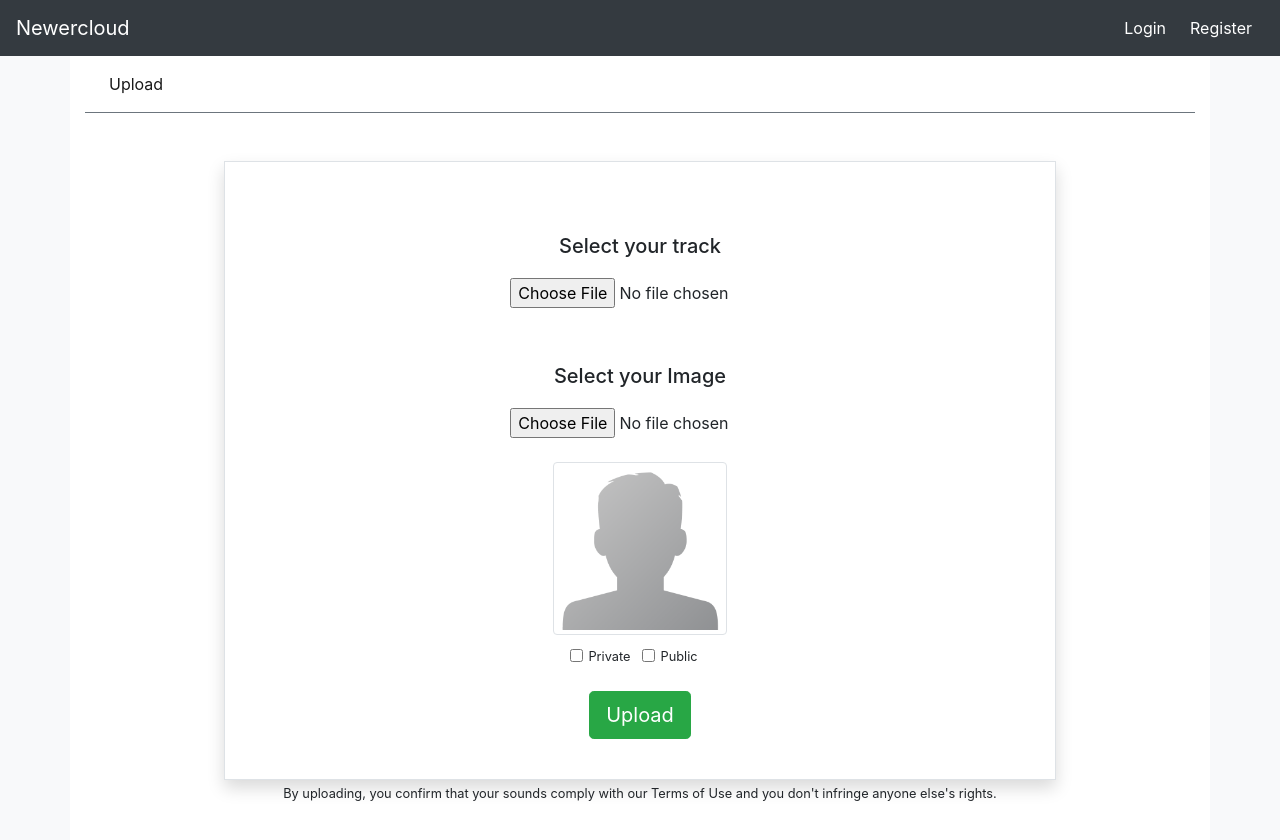
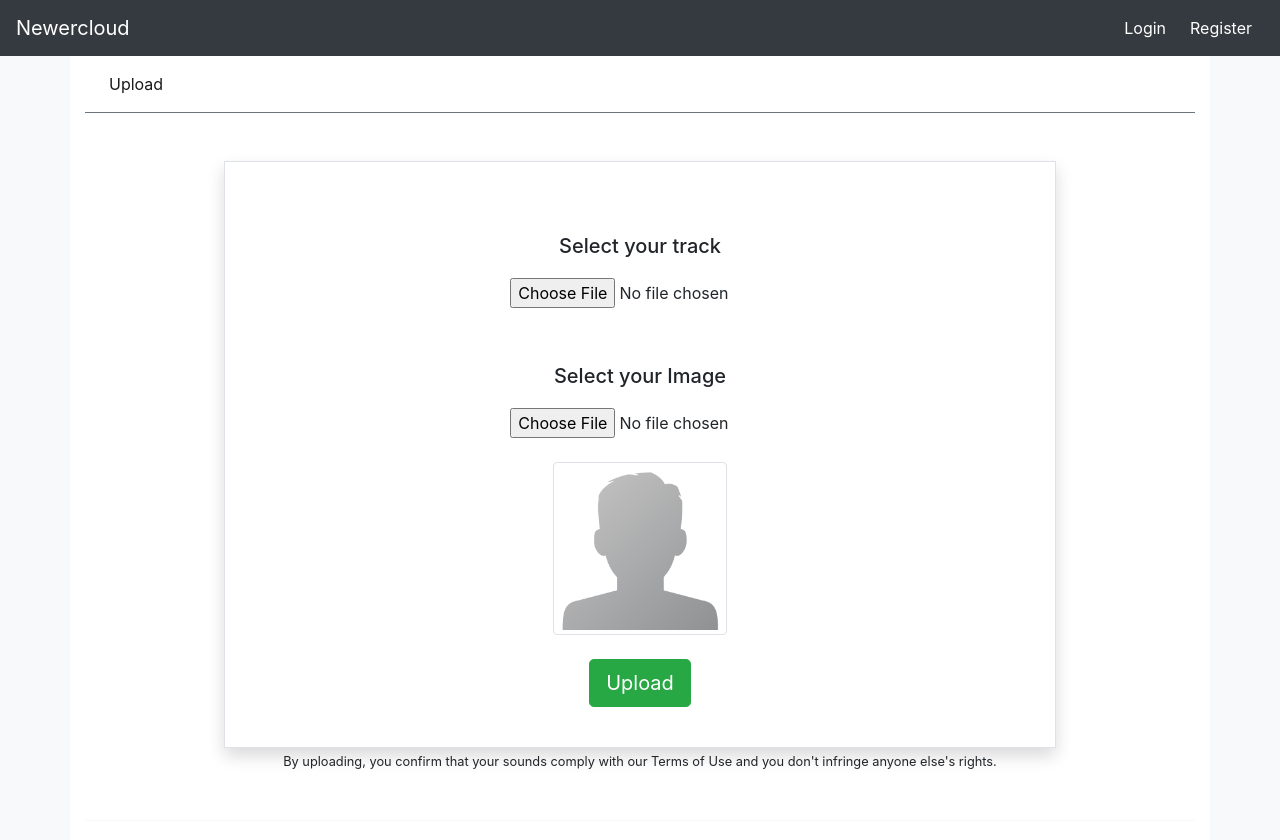
Before and after one commit to CSC47300/Final-Project, a React (Create React App) app in the folder webpage/: page / in a window 1280 px wide. Shown: the top 840 px of the page. Built offline with nearby package versions, Linux system fonts and the light colour scheme.

Commit message:
removed privacy options
removed the privacy choices

```diff
--- a/webpage/src/Components/Upload-Page/upload.js
+++ b/webpage/src/Components/Upload-Page/upload.js
@@ -112,21 +112,6 @@ class Upload extends React.Component{
             </div>
           </div>
 
-
-          <div class="form-group-row m-2">
-            <div class="col">
-                    <div class="d-flex justify-content-center">
-                        <div class="form-group-row form-check form-check-inline">
-                            <input class="form-check-input" type="checkbox" name="inlineRadioOptions" id="privacy" value="private"/>
-                               <label class="form-check-label" for="privacy"> <small>Private</small></label>
-                        </div>
-                        <div class="form-check form-check-inline">
-                            <input class="form-check-input" type="checkbox" name="inlineRadioOptions" id="privacy" value="public"/>
-                            <label class="form-check-label" for="privacy"><small>Public</small></label>
-                        </div>
-                    </div>
-            </div>
-        </div>
         <div class="form-group row m-2">
           <div class="col">
             <div class="d-flex justify-content-center">
```
